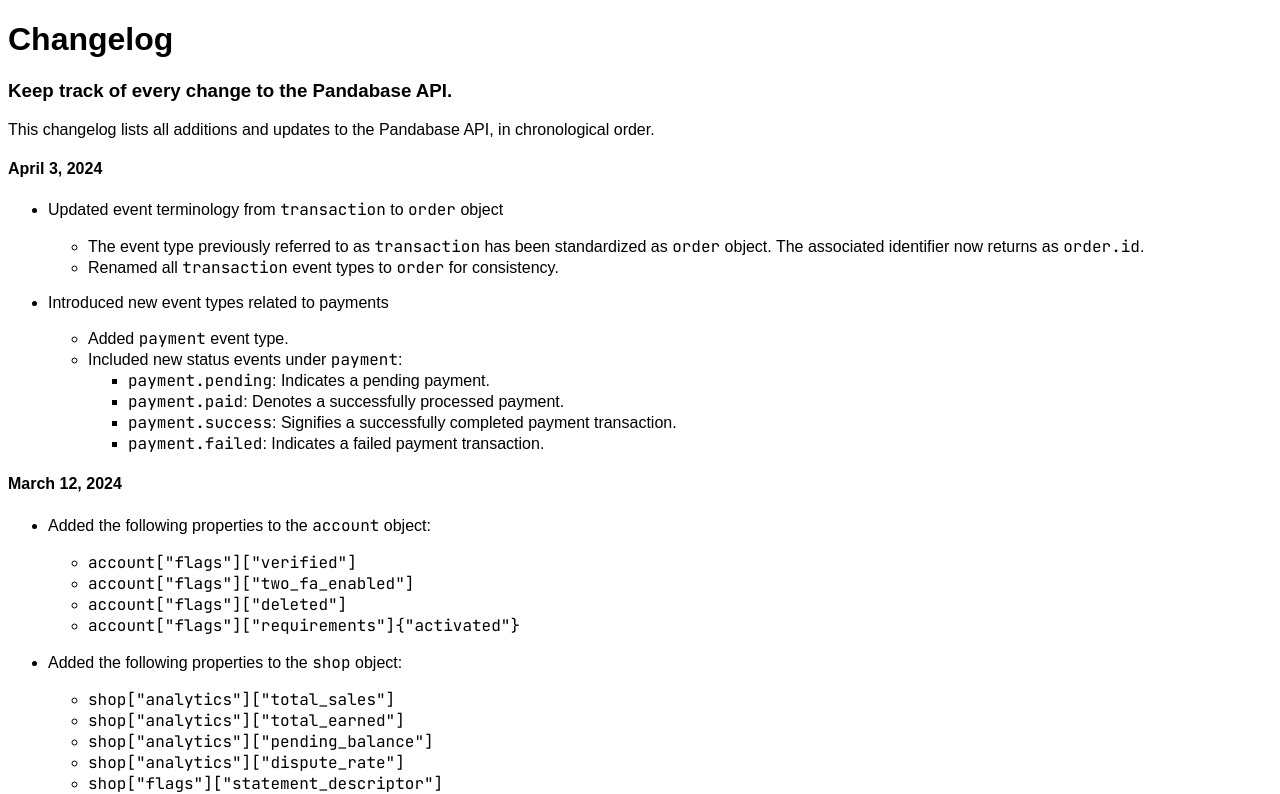
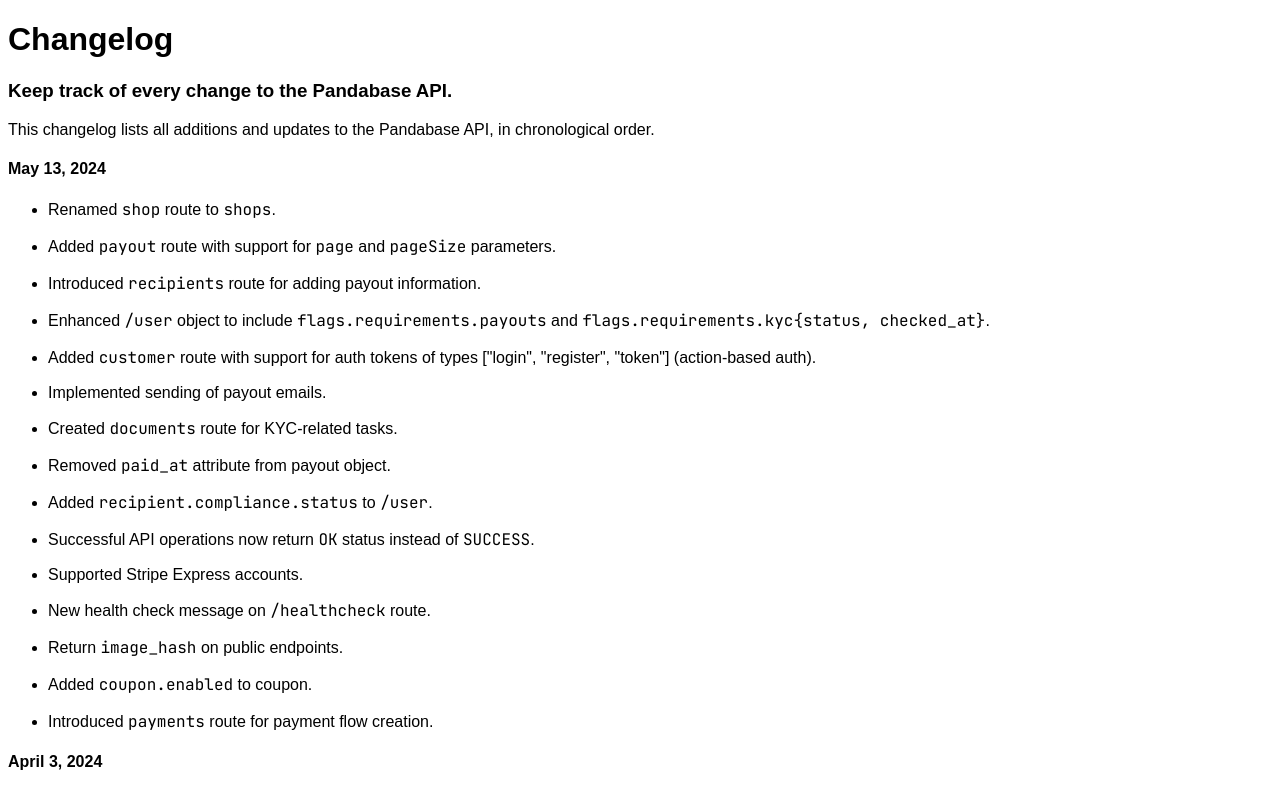
Before and after one commit to pandabase/docs, a Next.js app: page /developers/changelog in a window 1280 px wide. Shown: the top 794 px of the page. Built offline with nearby package versions, Linux system fonts and the light colour scheme; a web font is replaced by a local one.

Commit message:
changelog: May 13, 2024

```diff
--- a/pages/developers/changelog.mdx
+++ b/pages/developers/changelog.mdx
@@ -8,6 +8,26 @@
 
 This changelog lists all additions and updates to the Pandabase API, in
 chronological order.
+
+#### May 13, 2024
+
+- Renamed `shop` route to `shops`.
+
+- Added `payout` route with support for `page` and `pageSize` parameters.
+- Introduced `recipients` route for adding payout information.
+- Enhanced `/user` object to include `flags.requirements.payouts` and `flags.requirements.kyc{status, checked_at}`.
+- Added `customer` route with support for auth tokens of types ["login", "register", "token"] (action-based auth).
+- Implemented sending of payout emails.
+- Created `documents` route for KYC-related tasks.
+- Removed `paid_at` attribute from payout object.
+- Added `recipient.compliance.status` to `/user`.
+- Successful API operations now return `OK` status instead of `SUCCESS`.
+- Supported Stripe Express accounts.
+- New health check message on `/healthcheck` route.
+- Return `image_hash` on public endpoints.
+- Added `coupon.enabled` to coupon.
+- Introduced `payments` route for payment flow creation.
+
 
 #### April 3, 2024
 
--- a/pages/developers/resources/shop.mdx
+++ b/pages/developers/resources/shop.mdx
@@ -1,5 +1,3 @@
 ---
 title: Developers - Pandabase HTTP API / Shop
 ---
-
-# Shop
```
Also changed, not shown: pages/developers/resources/order.mdx (+8 -8 lines), pages/developers/resources/webhook.mdx (+6 -6 lines).
